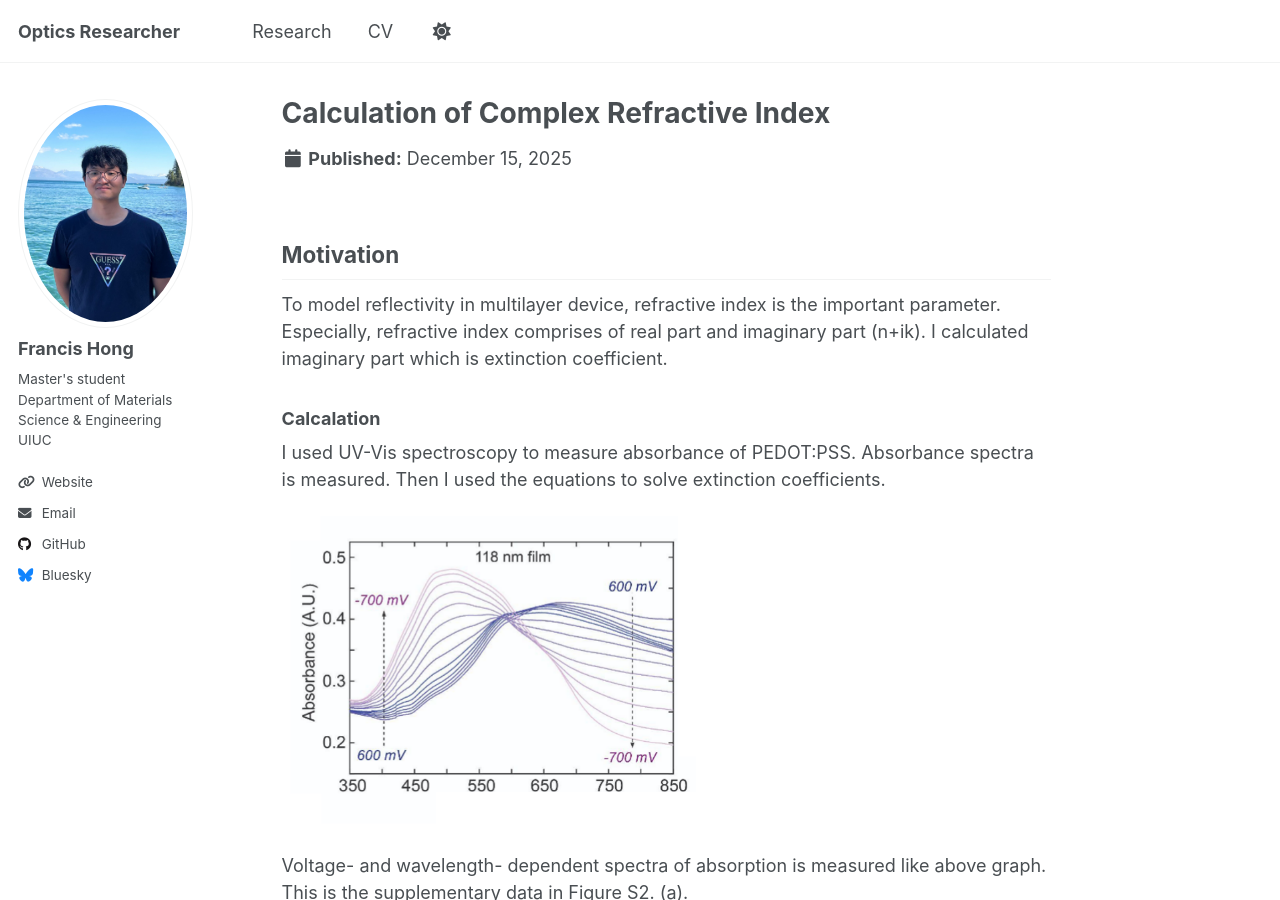
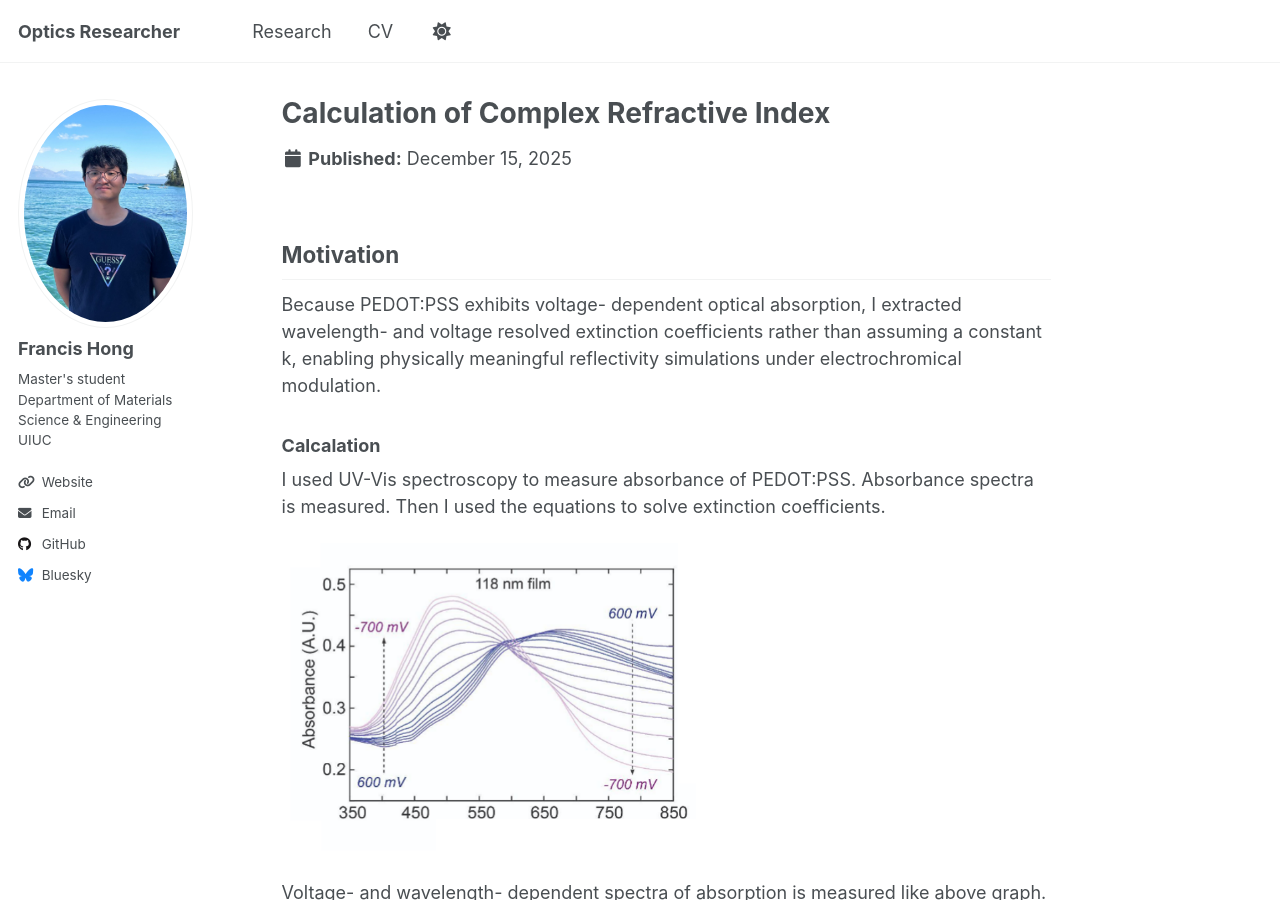
Before and after one commit to Fhong10/flhong03.github-io, a Jekyll site: the page built from _publications/absorbance-study.md, in a window 1280 px wide and 900 px high. Built offline with Jekyll 4.4.1, drawn with Linux system fonts in a browser that asks for light colours; a script that is not in the unit is left out.

Commit message:
Update absorbance-study.md

```diff
--- a/_publications/absorbance-study.md
+++ b/_publications/absorbance-study.md
@@ -7,7 +7,7 @@ mathjax: true
 ---
 
 ## Motivation
-To model reflectivity in multilayer device, refractive index is the important parameter. Especially, refractive index comprises of real part and imaginary part (n+ik). I calculated imaginary part which is extinction coefficient.
+Because PEDOT:PSS exhibits voltage- dependent optical absorption, I extracted wavelength- and voltage resolved extinction coefficients rather than assuming a constant k, enabling physically meaningful reflectivity simulations under electrochromical modulation.
 
 ### Calcalation
 I used UV-Vis spectroscopy to measure absorbance of PEDOT:PSS. Absorbance spectra is measured. Then I used the equations to solve extinction coefficients.
```
